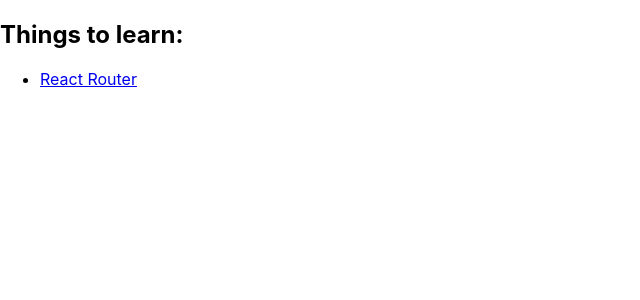
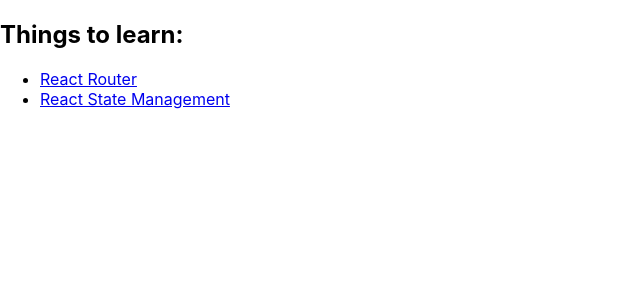
Before and after one commit to AKRkar/rabah-react-app, a React (Create React App) app: page / in a window 1280 px wide. Shown: the top 300 px of the page, without its empty margins (0-640 px from the left). Built offline with nearby package versions, Linux system fonts and the light colour scheme.

Commit message:
Start learning about react state management

```diff
--- a/src/App.js
+++ b/src/App.js
@@ -22,6 +22,7 @@
             <h2>Things to learn:</h2>
             <ul>
                 <li> <a href="/route" > React Router </a></li>
+                <li> <a href="/managestate" > React State Management </a></li>
             </ul>
         </>
     );
```
